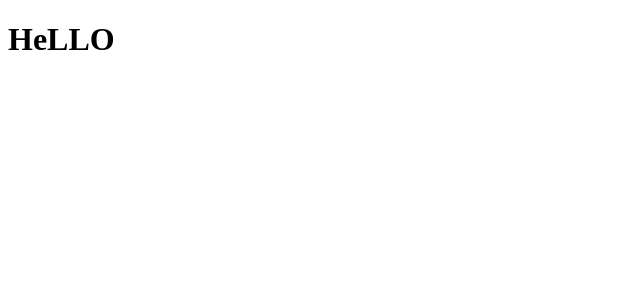
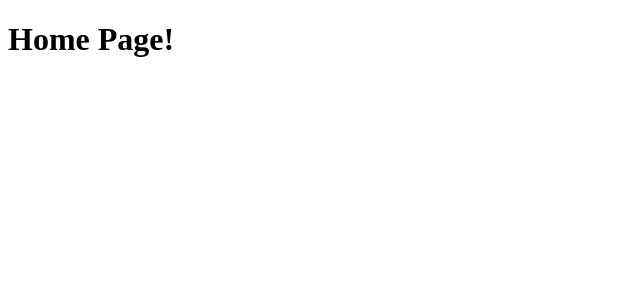
Before and after one commit to justingarcianm/apreact, a React (Create React App) app: page / in a window 1280 px wide. Shown: the top 300 px of the page, without its empty margins (0-640 px from the left). Built offline with nearby package versions, Linux system fonts and the light colour scheme.

Commit message:
Create Home page and start t oset up Routes

```diff
--- a/src/App.js
+++ b/src/App.js
@@ -1,12 +1,14 @@
 import React, {Component} from 'react';
 import {Route, Switch} from 'react-router-dom'
+import Home from './Components/Home'
 
 class App extends Component {
   render(){
     return(
-      <div>
-        <h1>HeLLO</h1>
-      </div>
+      <Switch>
+        <Route exact path="/" render={() => <Home/>}/>
+        <Route exact path="/:id"/>
+      </Switch>
     )
   }
 }
--- /dev/null
+++ b/src/Components/Home.js
@@ -0,0 +1,13 @@
+import React, { Component } from 'react'
+
+export class Home extends Component {
+    render() {
+        return (
+            <div>
+                <h1>Home Page!</h1>
+            </div>
+        )
+    }
+}
+
+export default Home
```
